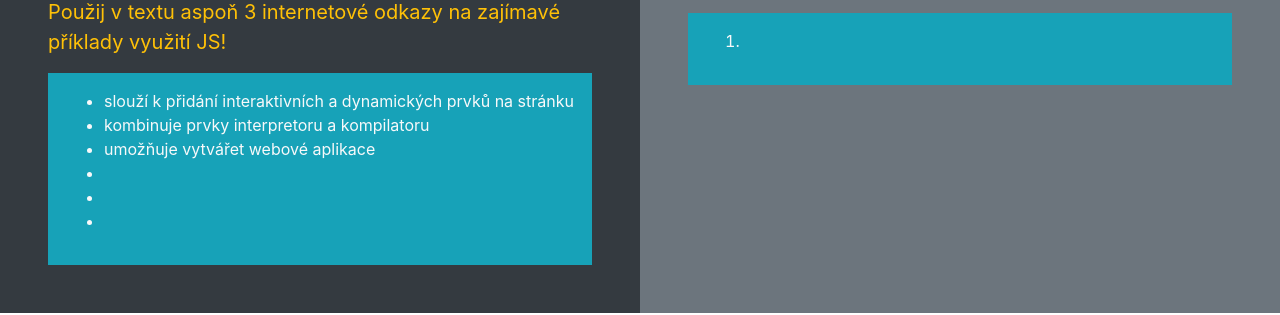
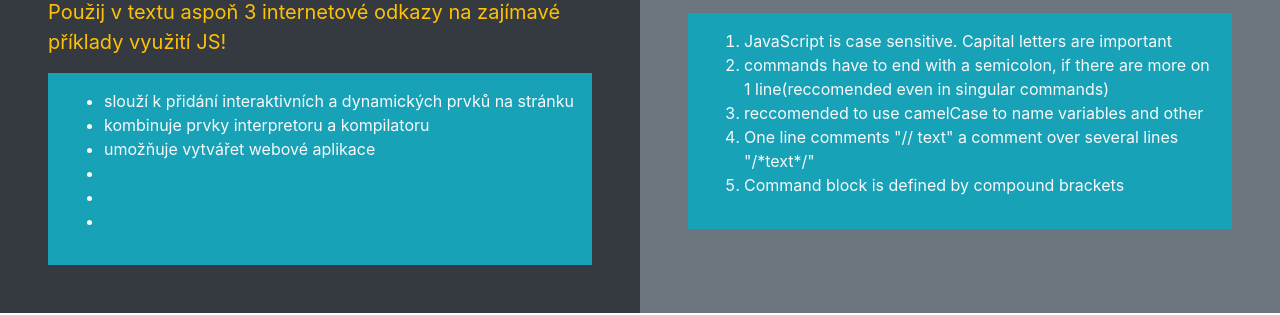
Before and after one commit to it2319/test, a plain HTML site: page index.html in a window 1280 px wide. Shown: the part 485-800 px from the top of the page. Drawn offline with nearby package versions, Linux system fonts and the light colour scheme.

Commit message:
Update index.html

```diff
--- a/index.html
+++ b/index.html
@@ -52,7 +52,11 @@
           </blockquote>
           <div class="bg-info p-3">
             <ol>
-              <li></li>
+              <li>JavaScript is case sensitive. Capital letters are important</li>
+              <li>commands have to end with a semicolon, if there are more on 1 line(reccomended even in singular commands)</li>
+              <li>reccomended to use camelCase to name variables and other</li>
+              <li>One line comments "// text" a comment over several lines "/*text*/"</li>
+              <li>Command block is defined by compound brackets</li>
             </ol>
           </div>
         </div>
```
